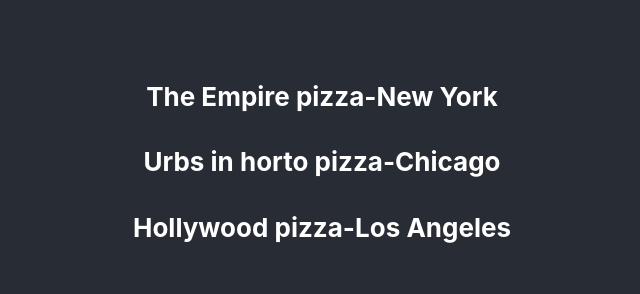
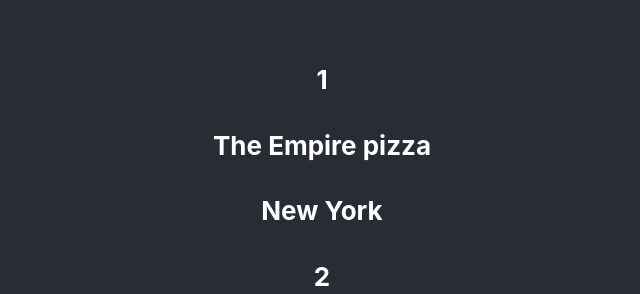
Before and after one commit to wmfinamore/pizzavspizza, a React (Create React App) app in the folder front_pizzavspizza/: page / in a window 1280 px wide. Shown: the part 506-800 px from the top of the page, without its empty margins (318-958 px from the left). Built offline with nearby package versions, Linux system fonts and the light colour scheme.

Commit message:
Refactored pizzeriadetail and pizzeriaslist to use props in the components

```diff
--- a/front_pizzavspizza/src/pizzerias/pizzeriadetail.js
+++ b/front_pizzavspizza/src/pizzerias/pizzeriadetail.js
@@ -2,6 +2,7 @@ import React, {Component} from "react";
 
 class PizzaDetail extends Component{
     render(){
+    const p = this.props.p
         return(
             <div>
                 <h4>{p.id}</h4>
--- a/front_pizzavspizza/src/pizzerias/pizzeriaslist.js
+++ b/front_pizzavspizza/src/pizzerias/pizzeriaslist.js
@@ -1,12 +1,14 @@
 import React, {Component} from "react";
 import DummyData from './dummydata.json';
+import PizzaDetail from "./pizzeriadetail";
 
 class PizzaList extends Component{
     render(){
         return(
             <div>
-                {DummyData.map(p=>
-                    <h4>{p.pizzeria}-{p.city}</h4>
+                {DummyData.map(item => {
+                    return <PizzaDetail p={item} />
+                }
                     )}
             </div>
         )
```
